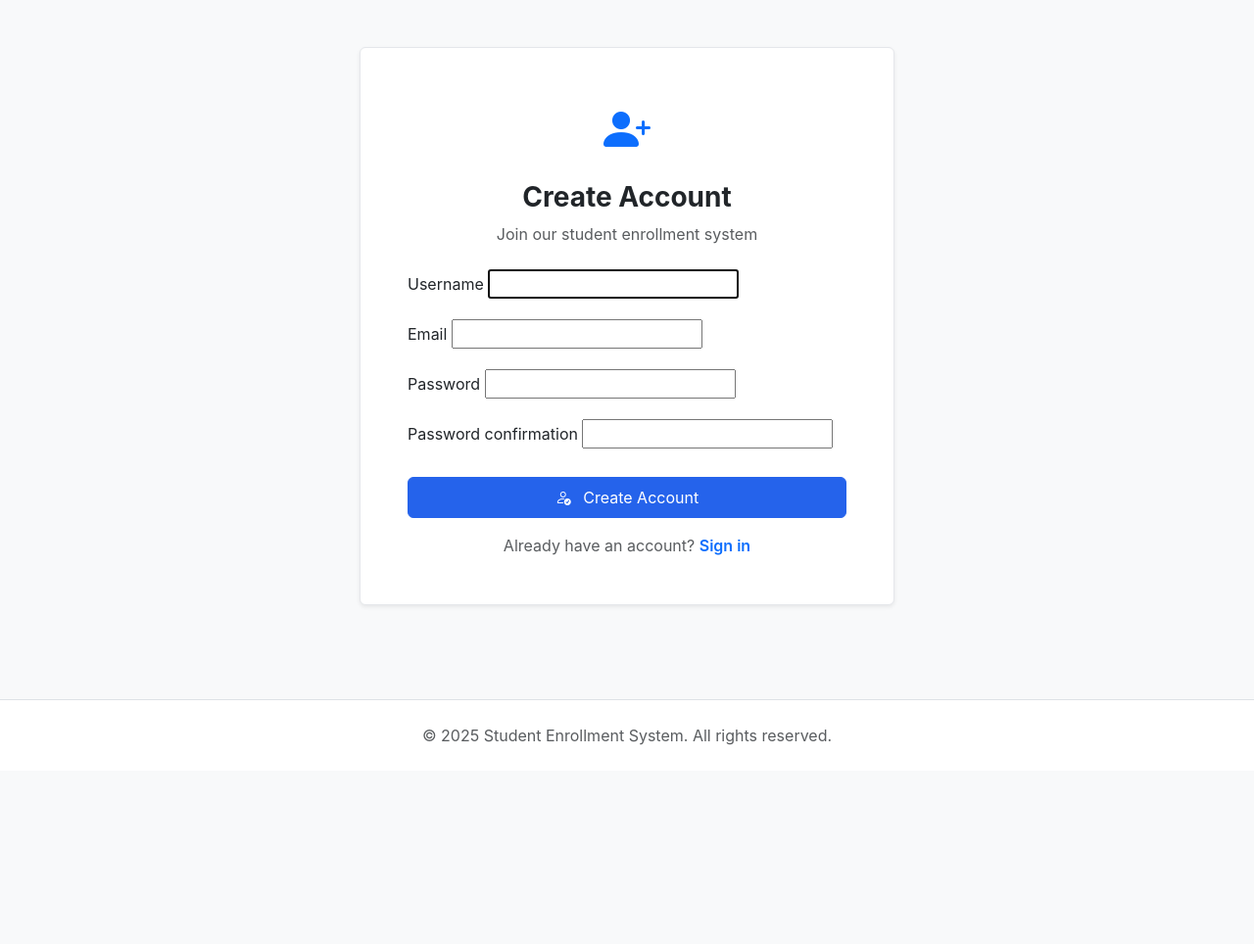
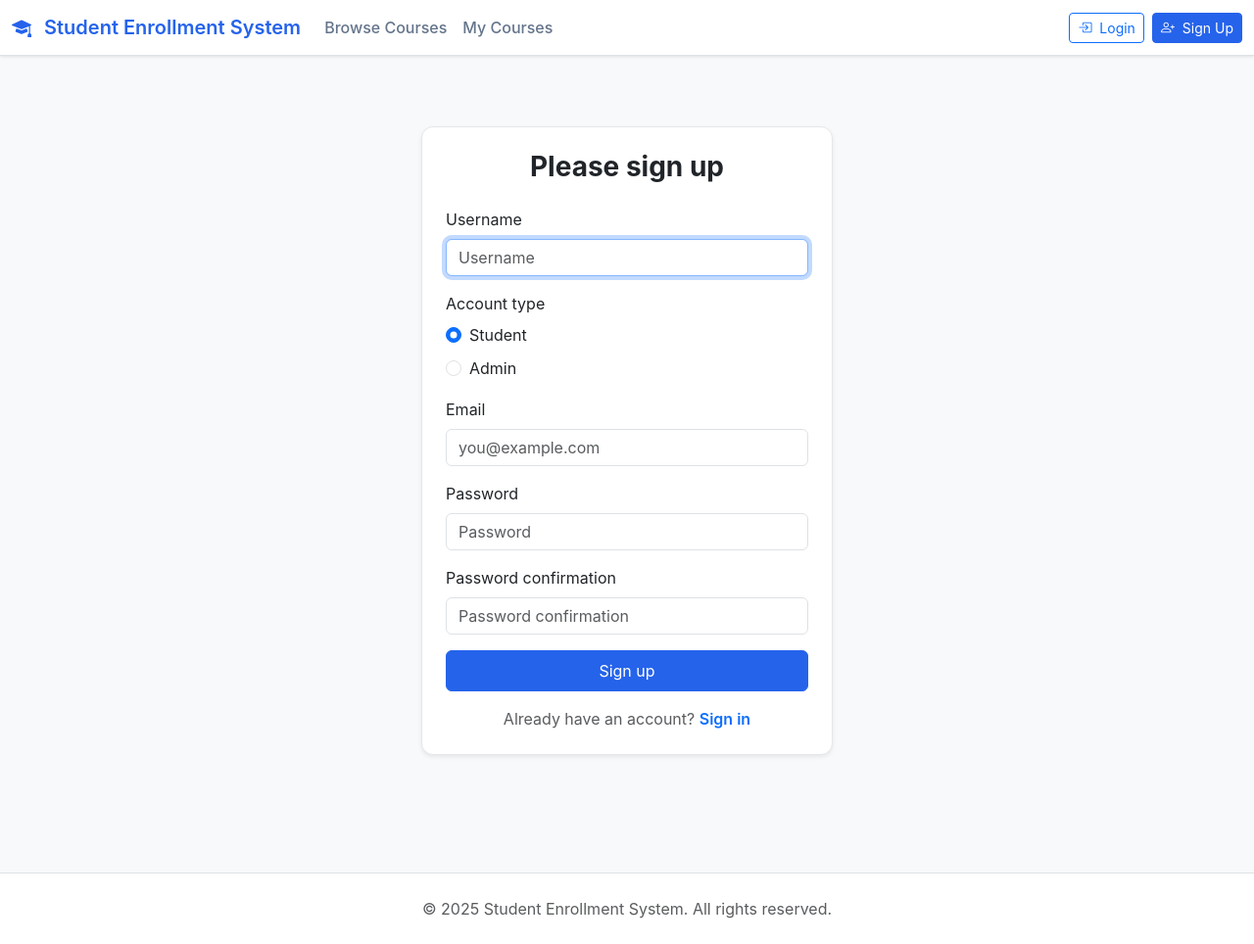
Before and after one commit to rabiarashid-ai/Software-Engineering-Final-Project, a Django app: page /signup/ in a window 1280 px wide. Shown: the whole page at 98% size. Before the commit the page ends 761 px from the top, so only its background shows below. Run offline with Django 4.2, Linux system fonts and the light colour scheme; parts of the project's set-up code (start-up, migrations or seed data) failed here and were passed over.

Commit message:
Improve auth UI and seed default data

```diff
--- a/enrollment/forms.py
+++ b/enrollment/forms.py
@@ -6,19 +6,82 @@ from .models import Course
 
 
 class StudentSignUpForm(UserCreationForm):
-    email = forms.EmailField(required=False)
+    ROLE_CHOICES = (
+        ("student", "Student"),
+        ("admin", "Admin"),
+    )
+
+    role = forms.ChoiceField(
+        choices=ROLE_CHOICES,
+        widget=forms.RadioSelect,
+        initial="student",
+        label="Account type",
+    )
+    email = forms.EmailField(
+        required=False,
+        widget=forms.EmailInput(attrs={"class": "form-control", "placeholder": "you@example.com"}),
+    )
 
     class Meta:
         model = User
-        fields = ("username", "email", "password1", "password2")
+        fields = ("username", "email", "password1", "password2", "role")
+
+    def __init__(self, *args, **kwargs):
+        super().__init__(*args, **kwargs)
+        for name, field in self.fields.items():
+            existing_classes = field.widget.attrs.get("class", "")
+            field.widget.attrs["class"] = f"{existing_classes} form-control".strip()
+            field.widget.attrs.setdefault("placeholder", field.label)
+
+        # Radio inputs need bootstrap styling
+        self.fields["role"].widget.attrs["class"] = "form-check-input"
+
+        # Remove password help text and loosen requirements visuals
+        self.fields["password1"].help_text = ""
+        self.fields["password2"].help_text = ""
+
+    def save(self, commit=True):
+        user = super().save(commit=False)
+        selected_role = self.cleaned_data.get("role", "student")
+        user.is_staff = selected_role == "admin"
+        user.is_superuser = False
+        if commit:
+            user.save()
+        return user
+
+    def clean_password2(self):
+        """
+        Override default to skip Django's password validators and only check match.
+        """
+        password1 = self.cleaned_data.get("password1")
+        password2 = self.cleaned_data.get("password2")
+        if password1 and password2 and password1 != password2:
+            raise forms.ValidationError("The two password fields didn’t match.")
+        return password2
 
 
 class CourseFilterForm(forms.Form):
-    semester = forms.CharField(required=False, label="Semester")
-    search = forms.CharField(required=False, label="Search")
+    semester = forms.CharField(
+        required=False,
+        label="Semester",
+        widget=forms.TextInput(attrs={"class": "form-control", "placeholder": "e.g. Fall 2025"}),
+    )
+    search = forms.CharField(
+        required=False,
+        label="Search",
+        widget=forms.TextInput(attrs={"class": "form-control", "placeholder": "Code, title, or description"}),
+    )
 
 
 class CourseForm(forms.ModelForm):
     class Meta:
         model = Course
         fields = ["code", "title", "description", "semester", "credits", "capacity"]
+        widgets = {
+            "code": forms.TextInput(attrs={"class": "form-control", "placeholder": "CS101"}),
+            "title": forms.TextInput(attrs={"class": "form-control", "placeholder": "Intro to CS"}),
+            "description": forms.Textarea(attrs={"class": "form-control", "rows": 4, "placeholder": "What students will learn"}),
+            "semester": forms.TextInput(attrs={"class": "form-control", "placeholder": "Fall 2025"}),
+            "credits": forms.NumberInput(attrs={"class": "form-control", "min": 0}),
+            "capacity": forms.NumberInput(attrs={"class": "form-control", "min": 0}),
+        }
--- a/templates/base.html
+++ b/templates/base.html
@@ -112,9 +112,7 @@
     {% block extra_css %}{% endblock %}
 </head>
 <body>
-    {% if user.is_authenticated %}
     <!-- Navigation Bar -->
-        <!-- Navbar -->
     <nav class="navbar navbar-expand-lg navbar-light bg-white border-bottom">
         <div class="container-fluid">
             <a class="navbar-brand" href="{% url 'course_list' %}">
@@ -174,7 +172,6 @@
             </div>
         </div>
     </nav>
-    {% endif %}
 
     <!-- Messages -->
     {% if messages %}
@@ -189,7 +186,7 @@
     {% endif %}
 
     <!-- Main Content -->
-    <main class="{% if user.is_authenticated %}container{% endif %}">
+    <main class="container py-4">
         {% block content %}{% endblock %}
     </main>
 
--- a/templates/enrollment/signup.html
+++ b/templates/enrollment/signup.html
@@ -3,16 +3,10 @@
 {% block title %}Sign Up - Student Enrollment System{% endblock %}
 
 {% block content %}
-<div class="container py-5">
-    <div class="row justify-content-center">
-        <div class="col-md-8 col-lg-6">
-            <div class="card shadow-sm">
-                <div class="card-body p-5">
-                    <div class="text-center mb-4">
-                        <i class="bi bi-person-plus-fill text-primary" style="font-size: 3rem;"></i>
-                        <h1 class="h3 mt-3 mb-2 fw-bold">Create Account</h1>
-                        <p class="text-muted">Join our student enrollment system</p>
-                    </div>
+<div class="container py-5 d-flex justify-content-center">
+    <div class="card shadow-sm" style="max-width: 420px; width: 100%; border-radius: 0.75rem;">
+        <div class="card-body p-4">
+            <h1 class="h3 text-center mb-4 fw-bold">Please sign up</h1>
 
             {% if form.non_field_errors %}
             <div class="alert alert-danger">
@@ -20,10 +14,10 @@
             </div>
             {% endif %}
 
-                    <form method="post" novalidate>
+            <form method="post" novalidate class="d-flex flex-column gap-3">
                 {% csrf_token %}
 
-                        <div class="mb-3">
+                <div>
                     <label class="form-label" for="{{ form.username.id_for_label }}">
                         {{ form.username.label }}
                     </label>
@@ -33,7 +27,24 @@
                     {% endif %}
                 </div>
 
-                        <div class="mb-3">
+                <div>
+                    <label class="form-label">{{ form.role.label }}</label>
+                    <div class="d-flex flex-column gap-2">
+                        {% for radio in form.role %}
+                        <div class="form-check">
+                            {{ radio.tag }}
+                            <label class="form-check-label" for="{{ radio.id_for_label }}">
+                                {{ radio.choice_label }}
+                            </label>
+                        </div>
+                        {% endfor %}
+                    </div>
+                    {% if form.role.errors %}
+                    <div class="text-danger small">{{ form.role.errors }}</div>
+                    {% endif %}
+                </div>
+
+                <div>
                     <label class="form-label" for="{{ form.email.id_for_label }}">
                         {{ form.email.label }}
                     </label>
@@ -43,7 +54,7 @@
                     {% endif %}
                 </div>
 
-                        <div class="mb-3">
+                <div>
                     <label class="form-label" for="{{ form.password1.id_for_label }}">
                         {{ form.password1.label }}
                     </label>
@@ -53,7 +64,7 @@
                     {% endif %}
                 </div>
 
-                        <div class="mb-4">
+                <div>
                     <label class="form-label" for="{{ form.password2.id_for_label }}">
                         {{ form.password2.label }}
                     </label>
@@ -63,12 +74,12 @@
                     {% endif %}
                 </div>
 
-                        <button type="submit" class="btn btn-primary w-100 py-2 mb-3">
-                            <i class="bi bi-person-check me-2"></i>
-                            Create Account
+                <button type="submit" class="btn btn-primary w-100 py-2">
+                    Sign up
                 </button>
+            </form>
 
-                        <div class="text-center">
+            <div class="text-center mt-3">
                 <p class="text-muted mb-0">
                     Already have an account?
                     <a href="{% url 'login' %}" class="text-primary text-decoration-none fw-semibold">
@@ -76,9 +87,6 @@
                     </a>
                 </p>
             </div>
-                    </form>
-                </div>
-            </div>
         </div>
     </div>
 </div>
--- a/templates/registration/login.html
+++ b/templates/registration/login.html
@@ -11,7 +11,7 @@
                     <div class="text-center mb-4">
                         <i class="bi bi-mortarboard-fill text-primary" style="font-size: 3rem;"></i>
                         <h1 class="h3 mt-3 mb-2 fw-bold">Welcome Back</h1>
-                        <p class="text-muted">Sign in to your student account</p>
+                        <p class="text-muted">Sign in as student or admin to manage courses</p>
                     </div>
 
                     {% if form.non_field_errors %}
@@ -43,7 +43,7 @@
                             {% endif %}
                         </div>
 
-                        <button type="submit" class="btn btn-primary w-100 py-2 mb-3">
+                        <button type="submit" class="btn btn-primary w-100 btn-sm py-2 mb-3">
                             <i class="bi bi-box-arrow-in-right me-2"></i>
                             Login
                         </button>
```
Also changed, not shown: templates/enrollment/course_detail.html (+56 -8 lines), templates/enrollment/course_form.html (+40 -12 lines), templates/enrollment/course_list.html (+15 -10 lines), templates/enrollment/my_courses.html (+10 -1 lines), README.md, enrollment/migrations/0003_seed_initial_courses.py (added), enrollment/migrations/0004_seed_default_users.py (added). Lines whose indentation alone changed are shown as unchanged.
